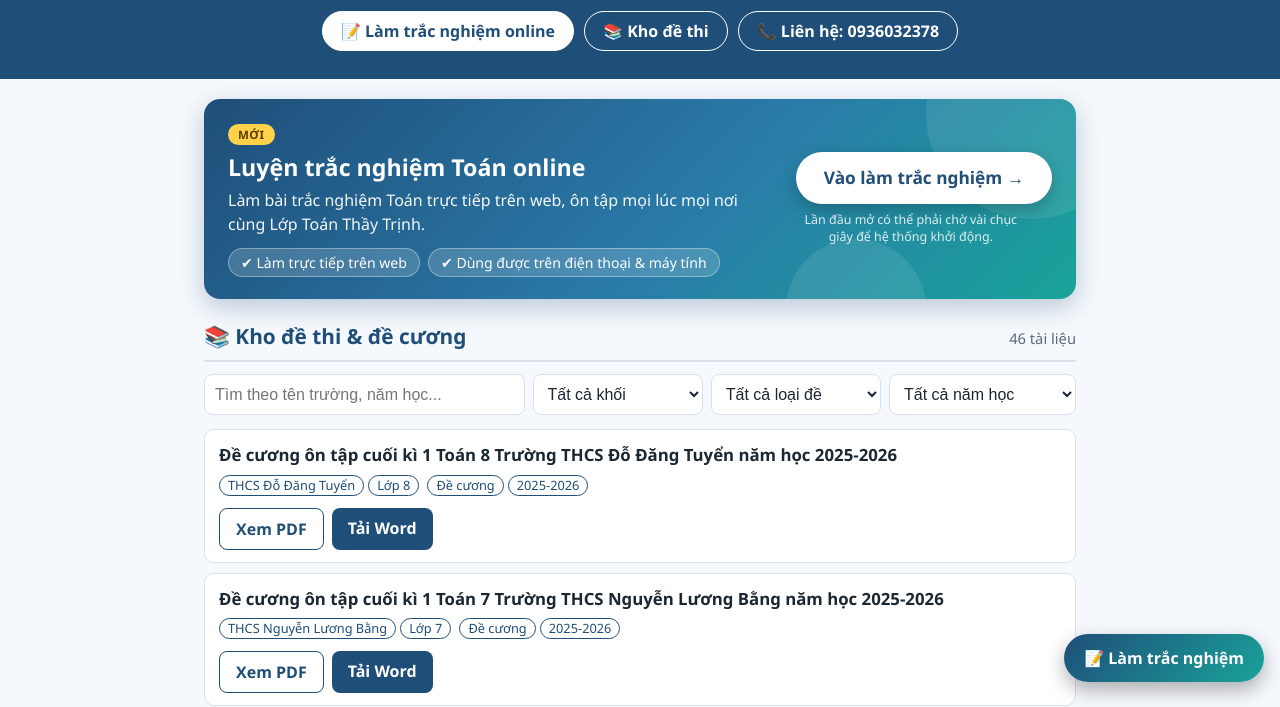
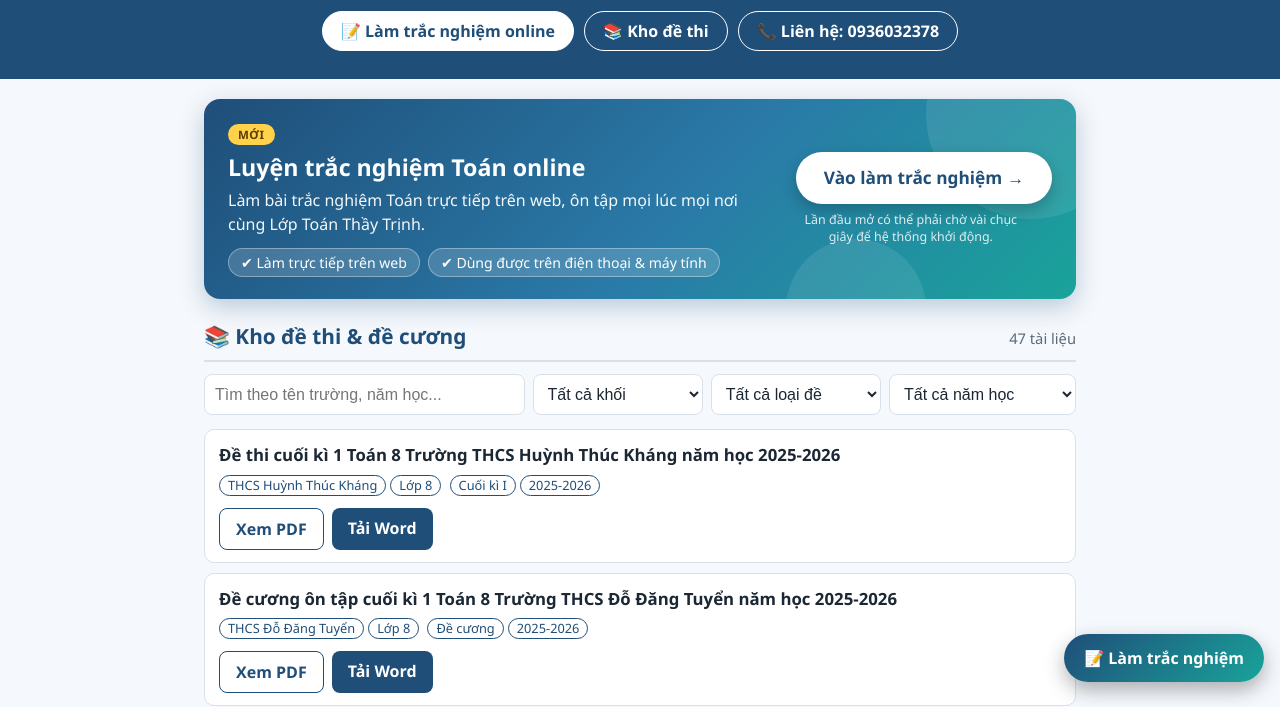
Before and after one commit to lequoctrinhmath/kho-hoc-lieu-de-cuong-de-thi-cac-nam-hoc-cua-cac-truong-tai-da-nang, a plain HTML site: page index.html in a window 1280 px wide. Shown: the part 102-809 px from the top of the page. Drawn offline with Linux system fonts and the light colour scheme.

Commit message:
Add files via upload

```diff
--- a/index.html
+++ b/index.html
@@ -531,6 +531,15 @@ const DE = [
     pdf: "tai-lieu/De_Cuong_On_Tap_Cuoi_Ki_1_Toan_8_Do_Dang_Tuyen_2025-2026.pdf",
     file: "tai-lieu/De_Cuong_On_Tap_Cuoi_Ki_1_Toan_8_Do_Dang_Tuyen_2025-2026.docx"
   },
+  {
+    ten: "Đề thi cuối kì 1 Toán 8 Trường THCS Huỳnh Thúc Kháng năm học 2025-2026",
+    truong: "THCS Huỳnh Thúc Kháng",
+    khoi: "Lớp 8",
+    loai: "Cuối kì I",
+    nam: "2025-2026",
+    pdf: "tai-lieu/De_Cuoi_Ki_1_Toan_8_Huynh_Thuc_Khang_2025-2026.pdf",
+    file: "tai-lieu/De_Cuoi_Ki_1_Toan_8_Huynh_Thuc_Khang_2025-2026.docx"
+  },
 ];
 
 const $ = id => document.getElementById(id);
```
